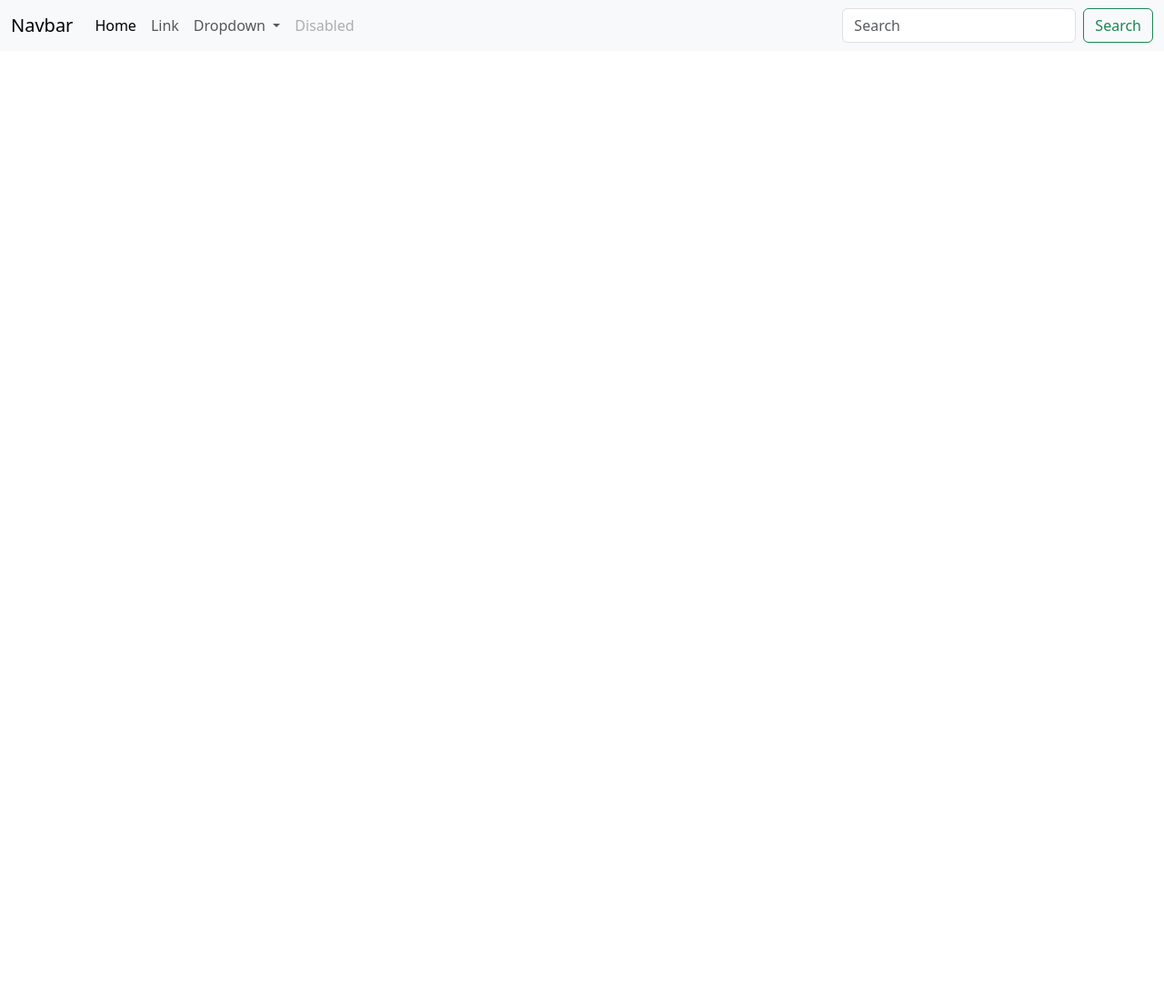
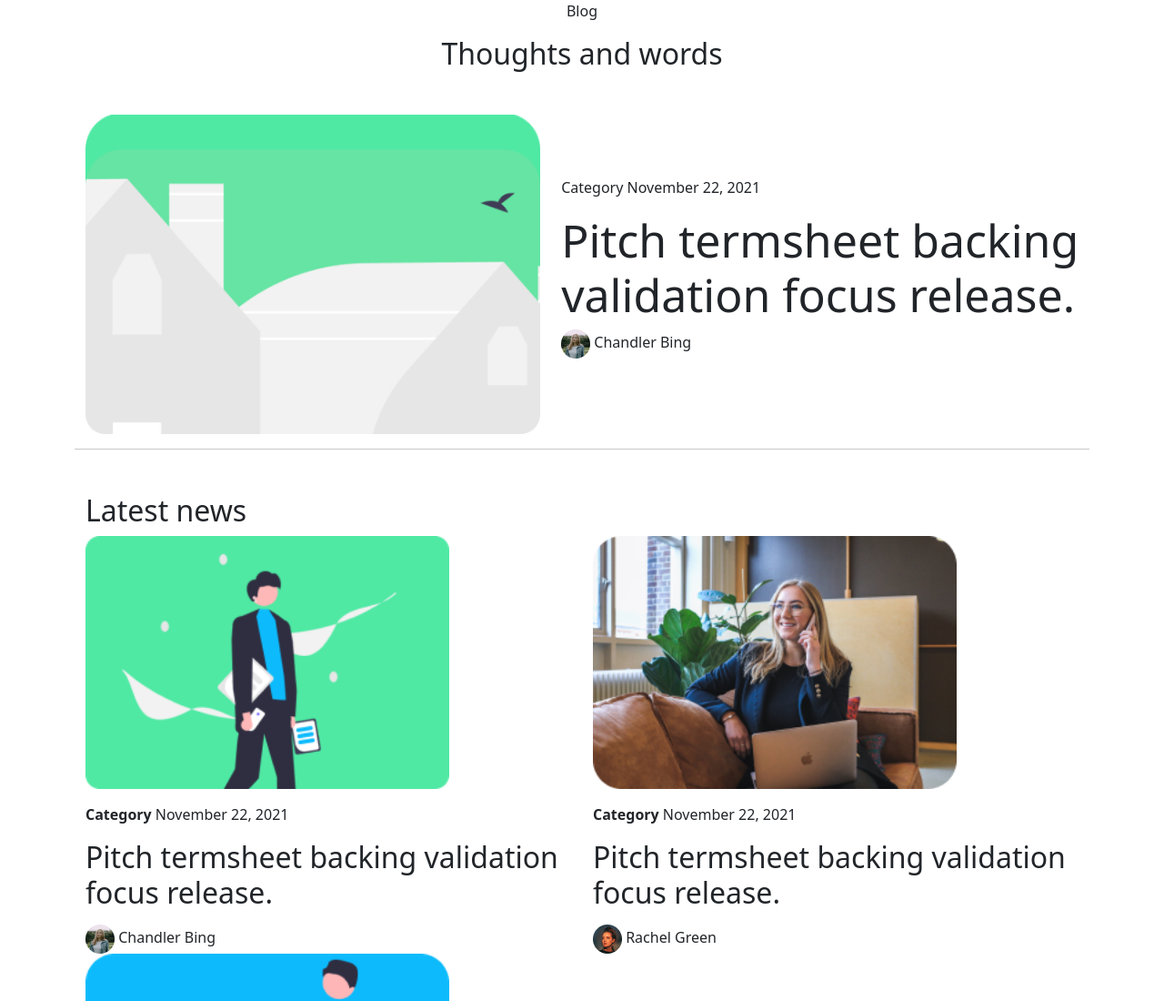
Before and after one commit to juwelDev/Bootstrap_Team_B, a plain HTML site: page index.html in a window 1280 px wide. Shown: the top 1100 px of the page at 91% size. Before the commit the page ends 800 px from the top, so only its background shows below. Drawn offline with nearby package versions, Linux system fonts and the light colour scheme.

Commit message:
all complete

```diff
--- a/index.html
+++ b/index.html
@@ -1,57 +1,130 @@
 <!DOCTYPE html>
 <html lang="en">
+
 <head>
   <meta charset="UTF-8">
   <meta name="viewport" content="width=device-width, initial-scale=1.0">
   <title>Project 2</title>
   <!-- bootstrap cdn link -->
 
-    <link href="https://cdn.jsdelivr.net/npm/bootstrap@5.3.1/dist/css/bootstrap.min.css" rel="stylesheet" integrity="sha384-4bw+/aepP/YC94hEpVNVgiZdgIC5+VKNBQNGCHeKRQN+PtmoHDEXuppvnDJzQIu9" crossorigin="anonymous">
+  <link href="https://cdn.jsdelivr.net/npm/bootstrap@5.3.1/dist/css/bootstrap.min.css" rel="stylesheet"
+    integrity="sha384-4bw+/aepP/YC94hEpVNVgiZdgIC5+VKNBQNGCHeKRQN+PtmoHDEXuppvnDJzQIu9" crossorigin="anonymous">
 </head>
+
 <body>
   <header>
-        <nav class="navbar navbar-expand-lg bg-body-tertiary">
-            <div class="container-fluid">
-              <a class="navbar-brand" href="#">Navbar</a>
-              <button class="navbar-toggler" type="button" data-bs-toggle="collapse" data-bs-target="#navbarSupportedContent" aria-controls="navbarSupportedContent" aria-expanded="false" aria-label="Toggle navigation">
-                <span class="navbar-toggler-icon"></span>
-              </button>
-              <div class="collapse navbar-collapse" id="navbarSupportedContent">
-                <ul class="navbar-nav me-auto mb-2 mb-lg-0">
-                  <li class="nav-item">
-                    <a class="nav-link active" aria-current="page" href="#">Home</a>
-                  </li>
-                  <li class="nav-item">
-                    <a class="nav-link" href="#">Link</a>
-                  </li>
-                  <li class="nav-item dropdown">
-                    <a class="nav-link dropdown-toggle" href="#" role="button" data-bs-toggle="dropdown" aria-expanded="false">
-                      Dropdown
-                    </a>
-                    <ul class="dropdown-menu">
-                      <li><a class="dropdown-item" href="#">Action</a></li>
-                      <li><a class="dropdown-item" href="#">Another action</a></li>
-                      <li><hr class="dropdown-divider"></li>
-                      <li><a class="dropdown-item" href="#">Something else here</a></li>
-                    </ul>
-                  </li>
-                  <li class="nav-item">
-                    <a class="nav-link disabled" aria-disabled="true">Disabled</a>
-                  </li>
-                </ul>
-                <form class="d-flex" role="search">
-                  <input class="form-control me-2" type="search" placeholder="Search" aria-label="Search">
-                  <button class="btn btn-outline-success" type="submit">Search</button>
-                </form>
+
+    <!-- header section started -->
+    <section class="container">
+      <div class="text-center">
+        <p>Blog</p>
+        <h2>Thoughts and words</h2>
+      </div>
+      <div class="d-flex justify-content-around mt-5">
+        <div>
+          <img class="" style="width: 500px;" src="./assest/image/Rectangle 1270 (2).png" alt="">
+        </div>
+        <div class="d-flex align-items-center">
+          <div>
+            <p class="fw-medium">Category <span class="fw-light">November 22, 2021</span></p>
+            <h2 style="font-size: 50px;">Pitch termsheet backing<br>
+            validation focus release.</h2>
+            <p><img src="./assest/image/Ellipse 10.png" alt=""> <span>Chandler Bing</span></p>
           </div>
         </div>
-          </nav>
+      </div>
+      <hr>
+    </section>
+
   </header>
-    <main>
+  <main class="mt-5">
+    <!-- cards section -->
+    <section class="container">
+      <!-- cards title -->
+      <div class="container">
+        <h2>Latest news</h2>
+      </div>
+      <!-- first row -->
+      <div class="container">
+        <div class="row">
+          <div class="col">
+            <img style="width: 400px;" src="./assest/image/Rectangle 1270 (1).png" alt="">
+            <p class="fw-bold mt-3">Category <span class="fw-light">November 22, 2021</span></p>
+            <h2>Pitch termsheet backing validation focus release.</h2>
+              <div class="mt-3">
+                <img src="./assest/image/Ellipse 10.png" alt=""> <span class="fw-medium">Chandler Bing</span>
+              </div>
+          </div>
+          <div class="col">
+            <img style="width: 400px;" src="./assest/image/Rectangle 1270.png" alt="">
+            <p class="fw-bold mt-3">Category <span class="fw-light">November 22, 2021</span></p>
+            <h2>Pitch termsheet backing validation focus release.</h2>
+              <div class="mt-3">
+                <img src="./assest/image/Ellipse 11.png" alt=""> <span class="fw-medium">Rachel Green</span>
+              </div>
+          </div>
+          <div class="col">
+            <img style="width: 400px;" src="./assest/image/Rectangle 1270 (3).png" alt="">
+            <p class="fw-bold mt-3">Category <span class="fw-light">November 22, 2021</span></p>
+            <h2>Pitch termsheet backing validation focus release.</h2>
+              <div class="mt-3">
+                <img src="./assest/image/Ellipse 10 (1).png" alt=""> <span class="fw-medium">Monica Geller</span>
+              </div>
+          </div>
+        </div>
+      </div>
+      <!-- second row -->
+      <div class="container mt-5">
+        <div class="row">
+          <div class="col">
+            <img style="width: 400px;" src="./assest/image/Rectangle 1270 (4).png" alt="">
+            <p class="fw-bold mt-3">Category <span class="fw-light">November 22, 2021</span></p>
+            <h2>Pitch termsheet backing validation focus release.</h2>
+              <div class="mt-3">
+                <img src="./assest/image/Ellipse 10.png" alt=""> <span class="fw-medium">Chandler Bing</span>
+              </div>
+          </div>
+          <div class="col">
+            <img style="width: 400px;" src="./assest/image/Rectangle 1270 (5).png" alt="">
+            <p class="fw-bold mt-3">Category <span class="fw-light">November 22, 2021</span></p>
+            <h2>Pitch termsheet backing validation focus release.</h2>
+              <div class="mt-3">
+                <img src="./assest/image/Ellipse 11.png" alt=""> <span class="fw-medium">Rechel Green</span>
+              </div>
+          </div>
+          <div class="col">
+            <img style="width: 400px;" src="./assest/image/Rectangle 1270 (6).png" alt="">
+            <p class="fw-bold mt-3">Category <span class="fw-light">November 22, 2021</span></p>
+            <h2>Pitch termsheet backing validation focus release.</h2>
+              <div class="mt-3">
+                <img src="./assest/image/Ellipse 10 (1).png" alt=""> <span class="fw-medium">Monica Geller</span>
+              </div>
+          </div>
+        </div>
+      </div>
+      <div class="mx-auto p-2 mt-5" style="width: 200px;">
+        <button type="button" class="btn btn-outline-dark  fw-medium rounded-pill px-4">Load more</button>
+      </div>
+      <!-- heros -->
+      <div class="bg-dark text-secondary mt-5 mb-5
+       rounded px-4 py-5 text-center">
+        <div class="py-5">
+          <h2 class="display-5 fw-medium text-white">An enterprise template to ramp <br> up your company website</h2>
+          <div class="col-lg-6 mx-auto">
+            <div class="d-grid gap-2 d-sm-flex justify-content-sm-center">
+              <input placeholder="Your email.address" type="email" class="rounded-pill px-3 me-sm-3">
+              <button type="button" class="btn btn-outline-light btn-lg px-4">Start now</button>
+            </div>
+          </div>
+        </div>
+      </div>
+    </section>
+
 
   </main>
   <footer>
 
   </footer>
 </body>
+
 </html>
```
Also changed, not shown: assest/image/Ellipse 10 (1).png (added), assest/image/Ellipse 10.png (added), assest/image/Ellipse 11.png (added), assest/image/Ellipse 9.png (added), assest/image/Rectangle 1270 (1).png (added), assest/image/Rectangle 1270 (2).png (added), assest/image/Rectangle 1270 (3).png (added), assest/image/Rectangle 1270 (4).png (added), assest/image/Rectangle 1270 (5).png (added), assest/image/Rectangle 1270 (6).png (added), assest/image/Rectangle 1270.png (added). Lines whose indentation alone changed are shown as unchanged.
